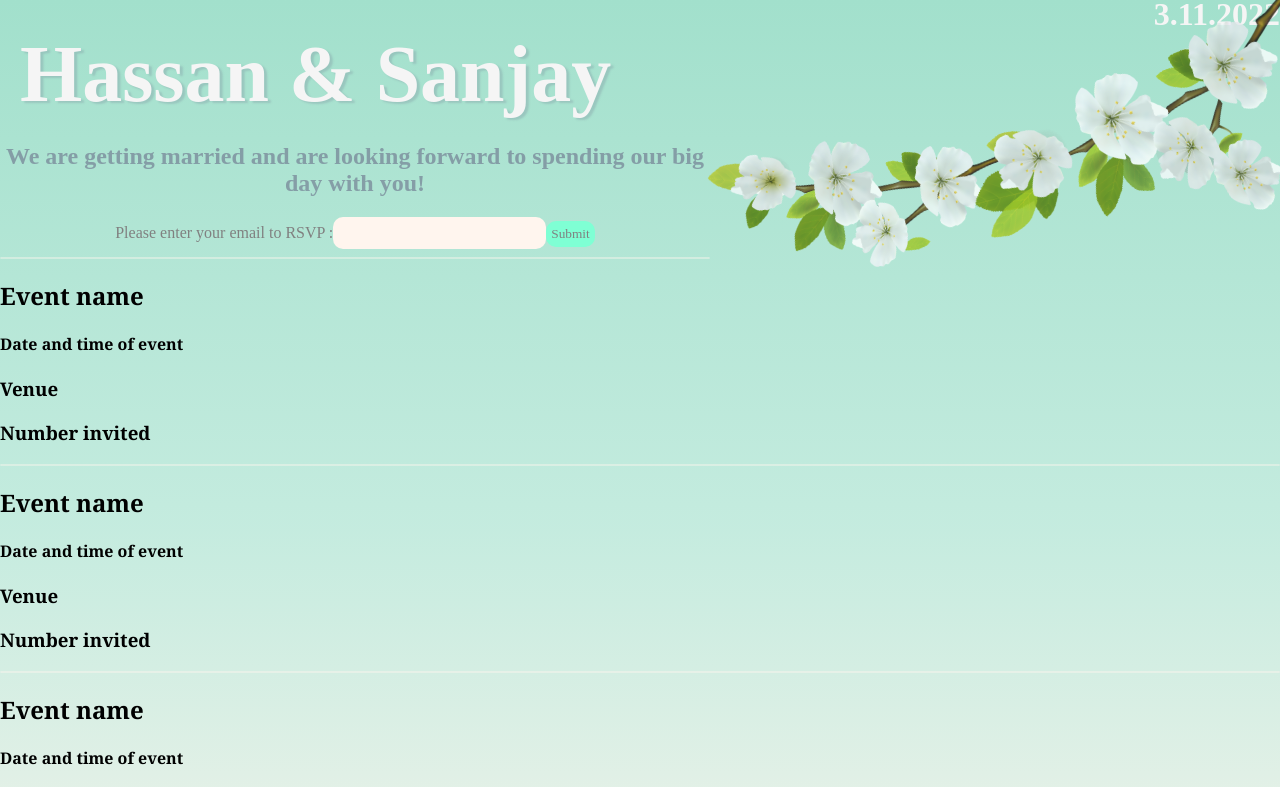
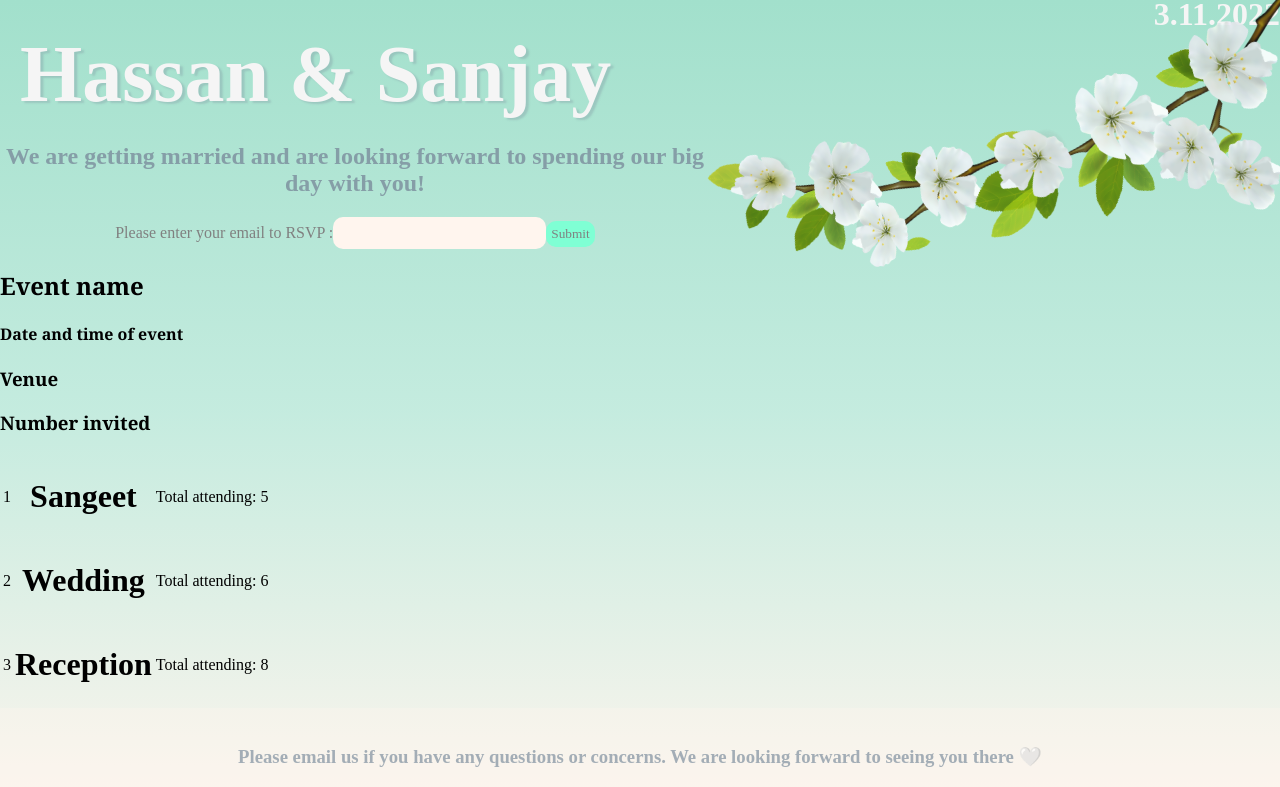
Before and after one commit to Patelso9/wedding-rsvp-frontend, a React (Create React App) app: page / in a window 1280 px wide. Shown: the top 787 px of the page. Built offline with nearby package versions, Linux system fonts and the light colour scheme.

Commit message:
adding tble for events

```diff
--- a/src/App.css
+++ b/src/App.css
@@ -1,9 +1,10 @@
 html{
-  height: 100%;
-  padding-bottom: 250px;
+  /* height: 120%; */
+  /* padding-bottom: 100%; */
 }
 
 body{
+  height: 100%;
   font-family: cursive;
   background-image: linear-gradient( rgb(162, 224, 204), rgba(162, 224, 204, 0.63), rgb(255, 245, 238));
   background-repeat: no-repeat;
@@ -22,7 +23,7 @@
   margin-right: -70px;
   margin-top: -70px;
   margin-bottom: -20px;
-  opacity: 0.8;
+  opacity: 0.9;
   float: right;
 }
 
@@ -77,7 +78,7 @@
 }
 
 .footer{
-  background-color: rgba(255, 245, 238, 0.795);
+  background-color: rgba(255, 245, 238, 0.288);
   padding-top: 20px;
   color: rgba(119, 136, 153, 0.658);
 }
--- a/src/App.js
+++ b/src/App.js
@@ -12,10 +12,6 @@
 
       <Events />
 
-      <EventCard />
-      <EventCard />
-      <EventCard />
-
       <Footer />
 
     </div>
--- a/src/EventPage/Events.jsx
+++ b/src/EventPage/Events.jsx
@@ -2,6 +2,24 @@
 import { ReactDOM } from 'react-dom';
 
 function Events() {
+
+  const events = [
+    {
+      'id':1,
+      'eventName' : 'Sangeet',
+      'totalAttending' : 5
+    },
+    {
+      'id':2,
+      'eventName' : 'Wedding',
+      'totalAttending' : 6
+    },
+    {
+      'id':3,
+      'eventName' : 'Reception',
+      'totalAttending' : 8
+    }
+  ]
 
   const [email, setEmail] = useState("");
 
@@ -30,6 +48,32 @@
 
     </div>
 
+    <div className='eventCard'>
+      <h2>Event name</h2>
+      <h4>Date and time of event</h4>
+      <h3>Venue</h3>
+      <h3>Number invited</h3>
+    </div>
+
+    <table className='event-table'>
+      {/* <tr>
+        <th>ID</th>
+        <th>Event Name</th>
+        <th>Total attending</th>
+      </tr> */}
+
+      {events.map((event, index) => (
+        <tr data-index = {index}>
+          <td>{event.id}</td>
+          <td><h1>{event.eventName}</h1></td>
+          <td> Total attending: {event.totalAttending}</td>
+
+          </tr>
+      ))
+
+      }
+
+      </table>
 
 
 
--- a/src/index.css
+++ b/src/index.css
@@ -1,8 +1,8 @@
 body {
   margin: 0;
-  font-family: -apple-system, BlinkMacSystemFont, 'Segoe UI', 'Roboto', 'Oxygen',
+  /* font-family: -apple-system, BlinkMacSystemFont, 'Segoe UI', 'Roboto', 'Oxygen',
     'Ubuntu', 'Cantarell', 'Fira Sans', 'Droid Sans', 'Helvetica Neue',
-    sans-serif;
+    sans-serif; */
   -webkit-font-smoothing: antialiased;
   -moz-osx-font-smoothing: grayscale;
 }
```
